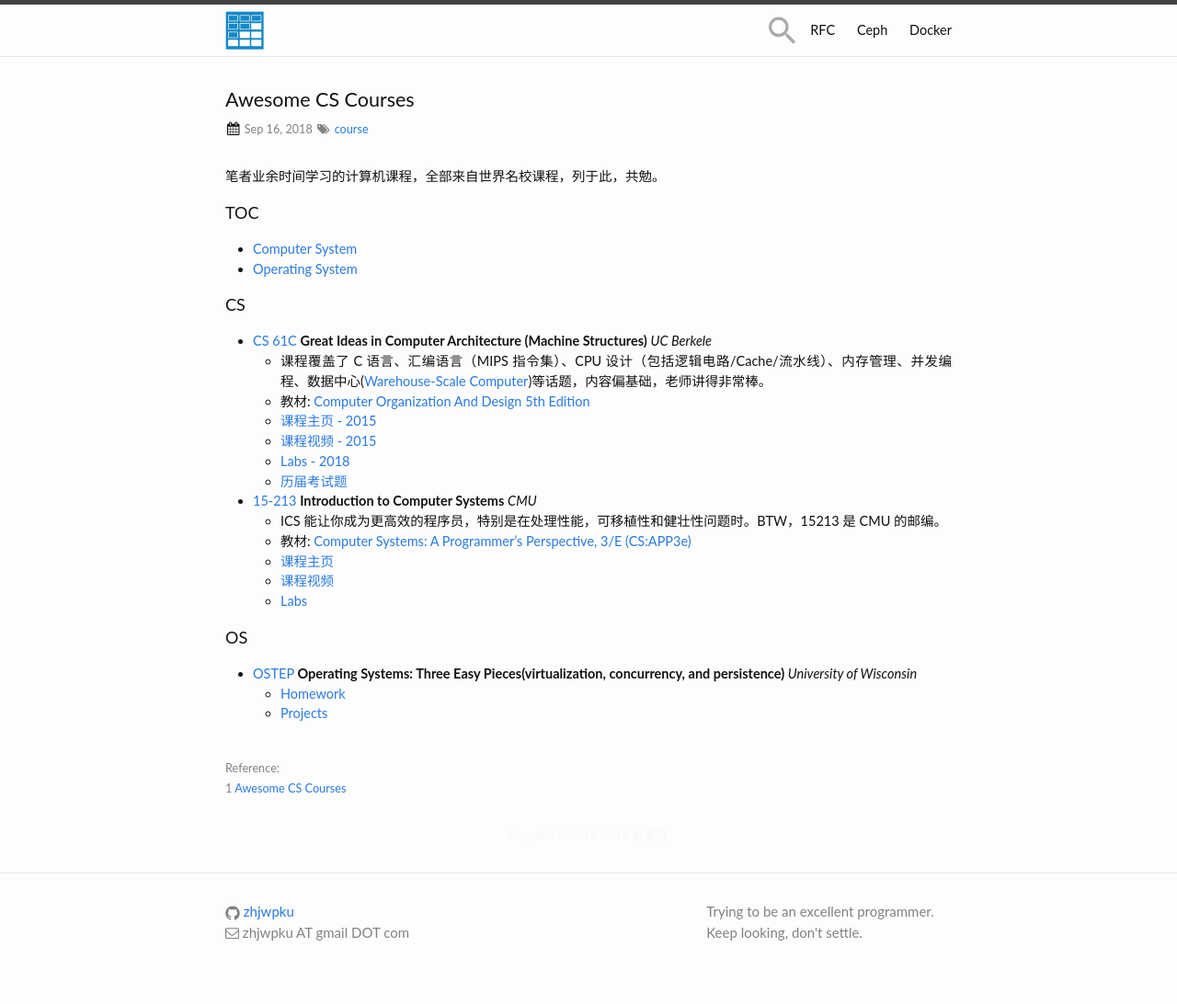
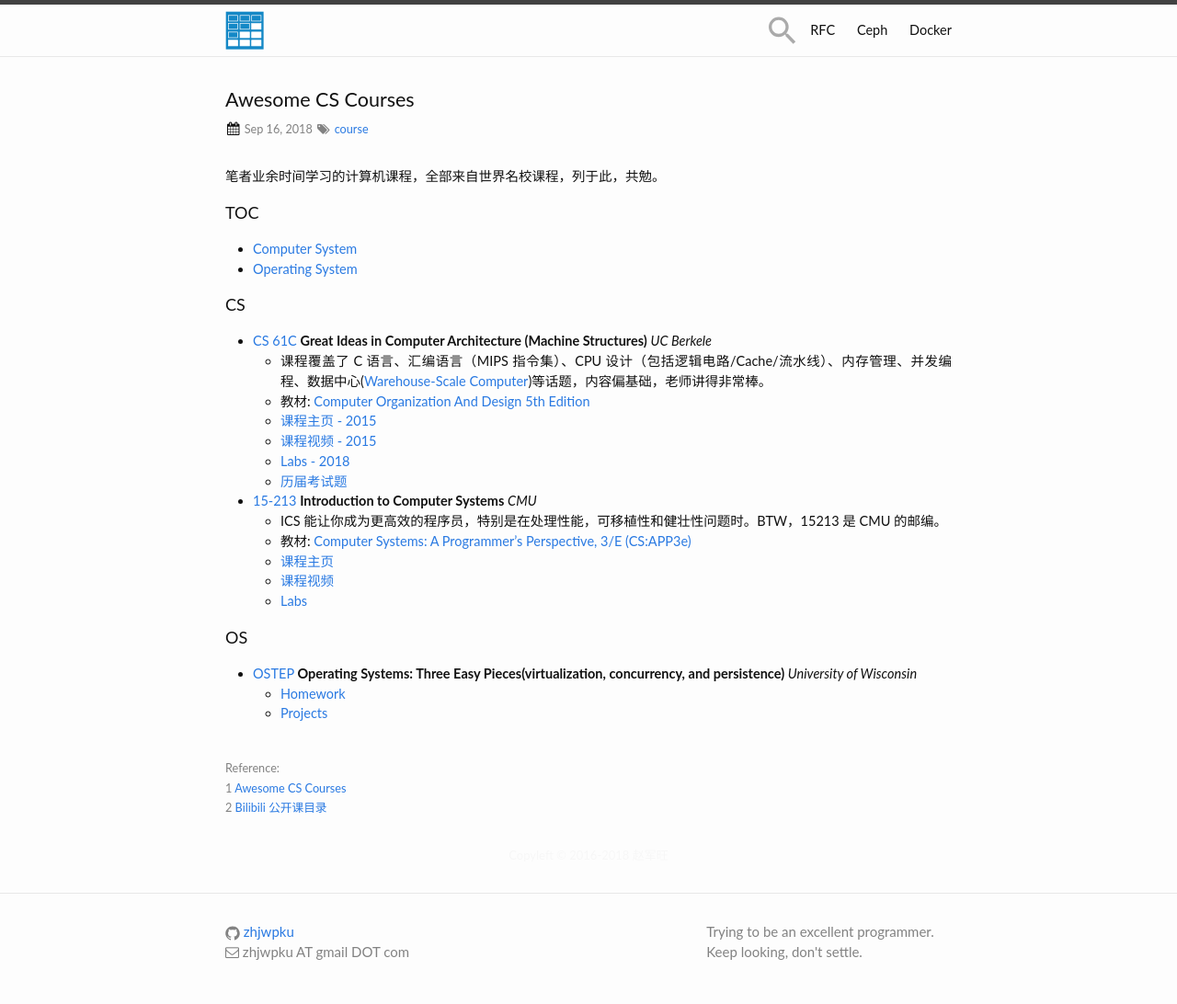
Before and after one commit to zhjwpku/zhjwpku.github.io, a Jekyll site: the page built from _posts/2018-09-16-awesome-cs-courses.md, in a window 1280 px wide. Shown: the whole page at 92% size. Built offline with Jekyll 4.4.1, drawn with Linux system fonts in a browser that asks for light colours; comment, search, counter and statistics services are not loaded; before the commit the page ends 1070 px from its top, so only the background shows below that.

Commit message:
Bilibili 公开课目录
Signed-off-by: Zhao Junwang <zhjwpku@gmail.com>

```diff
--- a/_posts/2018-09-16-awesome-cs-courses.md
+++ b/_posts/2018-09-16-awesome-cs-courses.md
@@ -43,9 +43,11 @@
 <br>
 <span class="post-meta">
 1 [Awesome CS Courses][ref0]<br>
+2 [Bilibili 公开课目录][biliopen]<br>
 </span>
 
 [ref0]: https://github.com/prakhar1989/awesome-courses
+[biliopen]: https://github.com/wenhan-wu/OpenCourseCatalog#%E8%AE%A1%E7%AE%97%E6%9C%BA--computer-science
 [ostep]: http://pages.cs.wisc.edu/~remzi/OSTEP/
 [ostep-projects]: https://github.com/remzi-arpacidusseau/ostep-projects
 [ostep-homework]: http://pages.cs.wisc.edu/~remzi/OSTEP/Homework/homework.html
```
